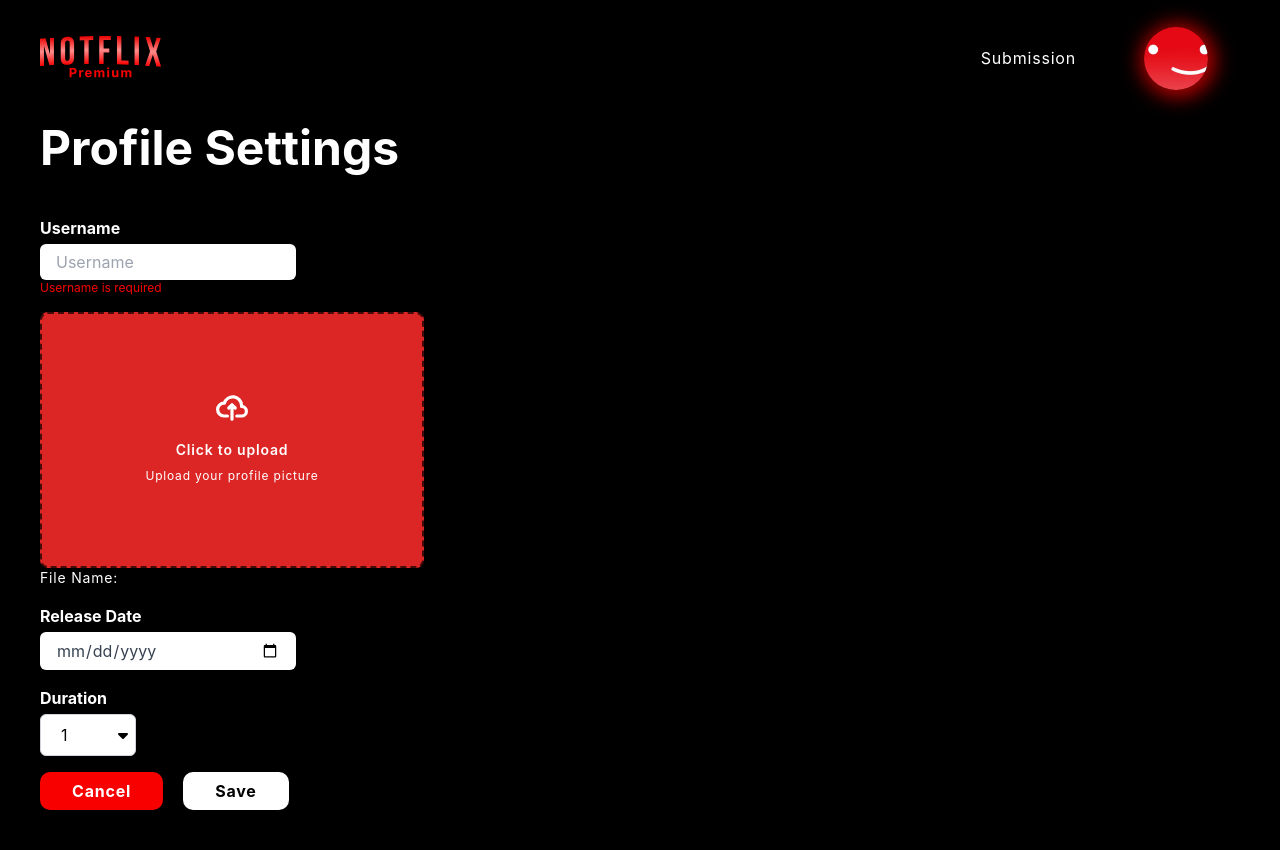
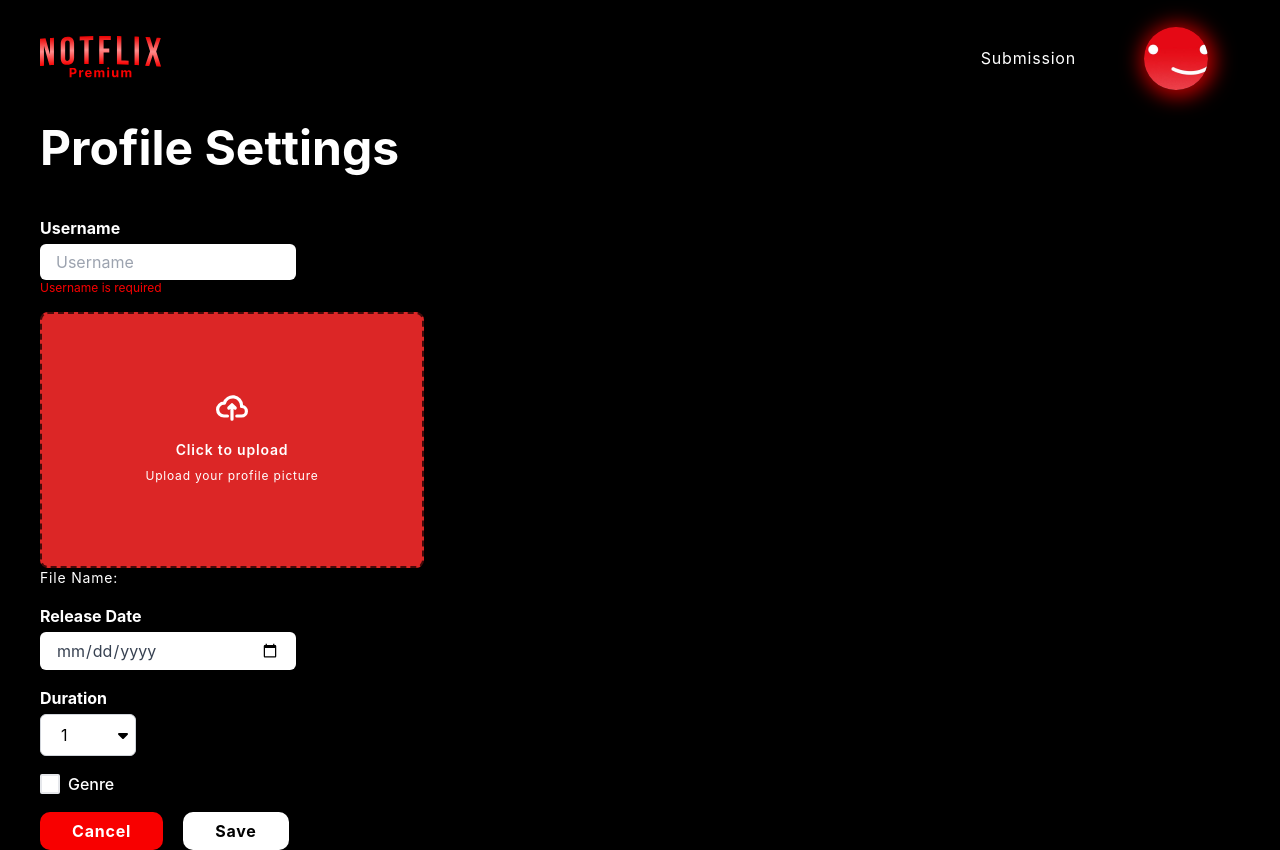
Before and after one commit to dhanikanovlisa/notflix-premium-app, a React (Vite) app: page /edit-profile in a window 1280 px wide. Before the commit the page ends 810 px from the top, so only its background shows below. Built offline with nearby package versions, Linux system fonts and the light colour scheme.

Commit message:
feat(checkbox): add checkbox component

```diff
--- /dev/null
+++ b/src/components/checkbox/Checkbox.tsx
@@ -0,0 +1,45 @@
+interface CheckBoxProps {
+  id: string;
+  label: string;
+  htmlFor: string;
+}
+
+function CheckBox({ id, label, htmlFor }: CheckBoxProps) {
+  return (
+    <div className="flex items-center mb-4">
+      <input
+        id={id}
+        type="checkbox"
+        className="relative peer shrink-0
+        appearance-none w-5 h-5 border-2 rounded-sm bg-white
+
+        checked:bg-red-600 checked:border-none"
+      />
+      <label
+        htmlFor={htmlFor}
+        className="ml-2 text-base font-medium text-white"
+      >
+        {label}
+      </label>
+      <svg
+        className="
+    absolute
+    w-4 h-4
+    hidden peer-checked:block
+    pl-1
+    pointer-events-none"
+        xmlns="http://www.w3.org/2000/svg"
+        viewBox="0 0 24 24"
+        fill="none"
+        stroke="currentColor"
+        strokeWidth="4"
+        strokeLinecap="round"
+        strokeLinejoin="round"
+      >
+        <polyline points="20 6 9 17 4 12"></polyline>
+      </svg>
+    </div>
+  );
+}
+
+export default CheckBox;
--- a/src/pages/user/EditProfile.tsx
+++ b/src/pages/user/EditProfile.tsx
@@ -4,6 +4,7 @@ import Navbar from "../../components/navbar/Navbar";
 import Modal from "../../components/modal/Modal";
 import UploadFile from "../../components/uploadFIle/UploadFile";
 import Dropdown from "../../components/dropdown/Dropdown";
+import CheckBox from "../../components/checkbox/Checkbox";
 
 function EditProfile() {
   const [isModalOpen, setIsModalOpen] = useState(false);
@@ -52,6 +53,11 @@ function EditProfile() {
                 required= {false}
                 options= {["1", "2"]}
             />
+            <CheckBox
+              id= "genre"
+              label= "Genre"
+              htmlFor= "genre"
+            />
             <div className="button-container space-x-5">
               <button
                 className="text-button button-red font-bold"
```
